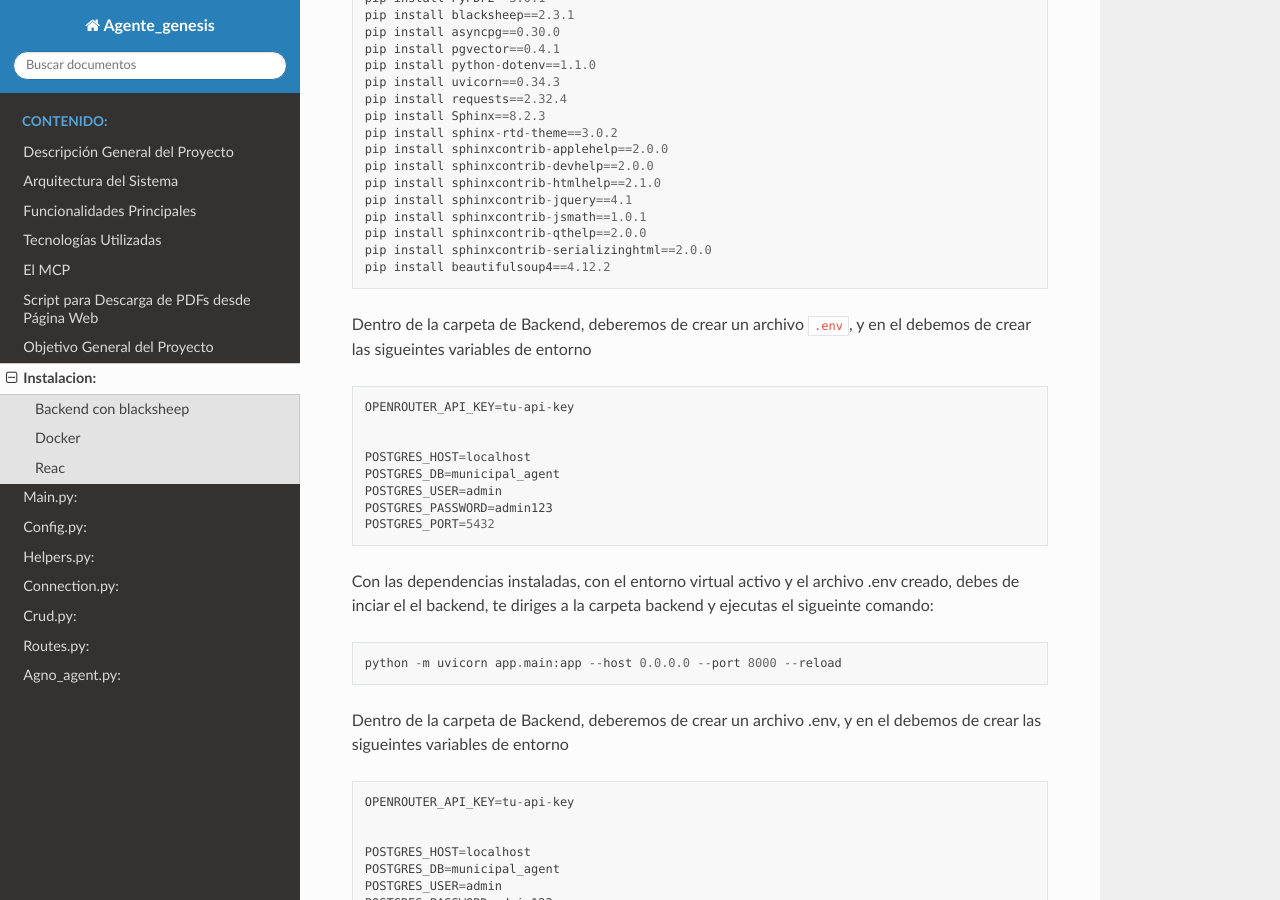
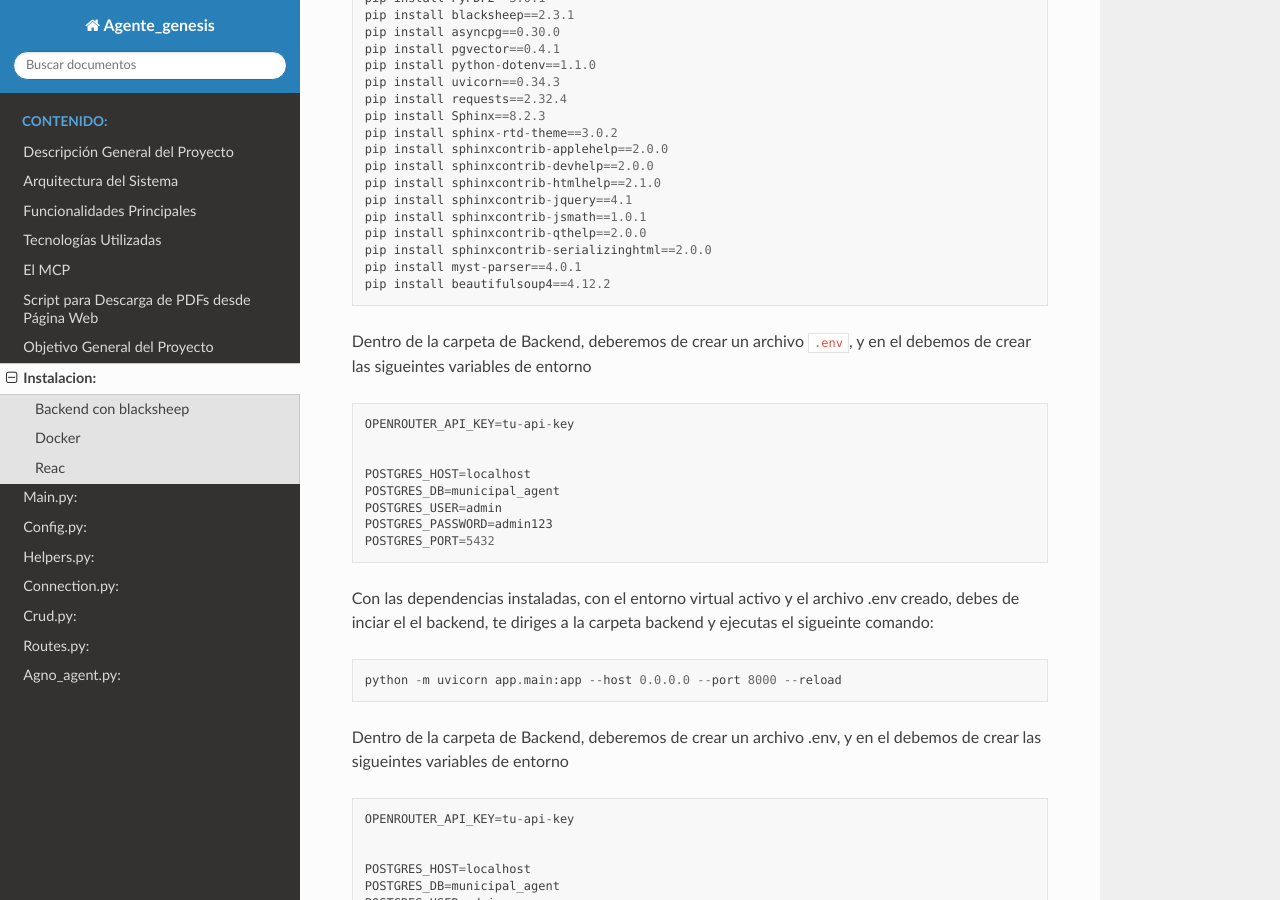
Before and after one commit to DoomOs/momostenango-agente, a Sphinx documentation site: the page built from Backend/docs/documentacion/Instalacion.md, in a window 1280 px wide and 900 px high, scrolled down 1081 px. Built offline with Sphinx 7.4.7 and the Read the Docs theme 3.1.0, drawn with Linux system fonts in a browser that asks for light colours.

Commit message:
fix: :art: actualizacion de requerimientos

````diff
--- a/Backend/docs/documentacion/Instalacion.md
+++ b/Backend/docs/documentacion/Instalacion.md
@@ -67,6 +67,7 @@ pip install sphinxcontrib-jquery==4.1
 pip install sphinxcontrib-jsmath==1.0.1
 pip install sphinxcontrib-qthelp==2.0.0
 pip install sphinxcontrib-serializinghtml==2.0.0
+pip install myst-parser==4.0.1
 pip install beautifulsoup4==4.12.2
 
 ```
````
Also changed, not shown: 1 other file.
